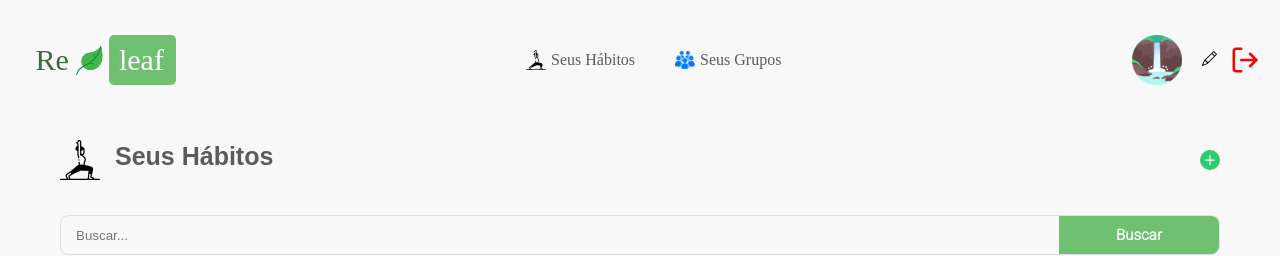
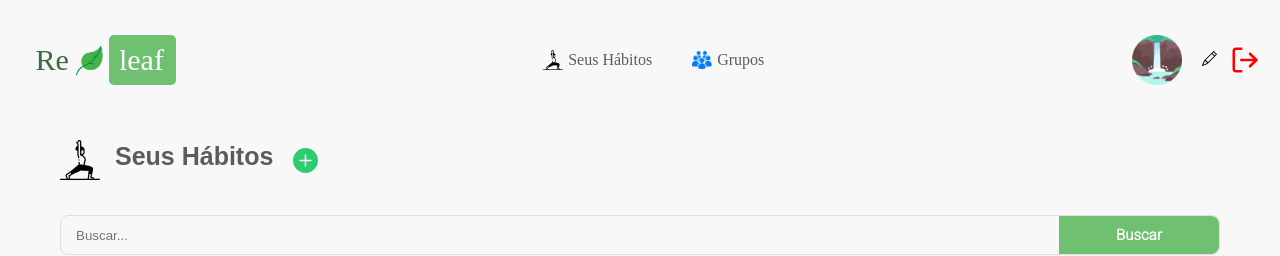
Before and after one commit to gabimirandaleal/gestao-de-habitos, a React (Create React App) app: page /dashboard in a window 1280 px wide. Shown: the top 256 px of the page. Built offline with nearby package versions, Linux system fonts and the light colour scheme; no server answers; sample sign-in values are in the browser's storage; a web font is replaced by a local one.

Commit message:
feat: animations

```diff
--- a/src/Components/CardActivity/style.js
+++ b/src/Components/CardActivity/style.js
@@ -1,4 +1,9 @@
-import styled from "styled-components";
+import styled, { keyframes } from "styled-components";
+
+const Anim = keyframes`
+from{transform:TranslateX(1500px)}
+to{transform:TranslateX(0px)}
+`;
 
 export const Cards = styled.div`
   display: flex;
@@ -18,6 +23,7 @@ export const Card = styled.div`
   border-radius: 10px 10px 0 0;
   background: var(--light-light-orange);
   margin-right: 1.4rem;
+  animation: ${Anim} 1s;
 `;
 
 export const Specs = styled.div`
--- a/src/Components/CardGoals/style.js
+++ b/src/Components/CardGoals/style.js
@@ -1,4 +1,9 @@
-import styled from "styled-components";
+import styled, { keyframes } from "styled-components";
+
+const Anim = keyframes`
+from{transform:TranslateX(1500px)}
+to{transform:TranslateX(0px)}
+`;
 
 export const Cards = styled.div`
   display: flex;
@@ -18,6 +23,7 @@ export const Card = styled.div`
   border-radius: 10px 10px 0 0;
   background: var(--light-light-red);
   margin-right: 1.4rem;
+  animation: ${Anim} 1s;
 `;
 
 export const Specs = styled.div`
--- a/src/Components/CardGroups/style.js
+++ b/src/Components/CardGroups/style.js
@@ -1,4 +1,10 @@
-import styled from "styled-components";
+import styled, { keyframes } from "styled-components";
+
+const Anim = keyframes`
+from{transform:scale(0)}
+to{transform:scale(1)}
+
+`;
 
 export const Container = styled.div`
   width: 255px;
@@ -14,8 +20,9 @@ export const Container = styled.div`
   color: var(--white);
   border-radius: 30px;
   margin-left: 10px;
+  transition: 0.5s;
   &:hover {
-    background: #47d3f1;
+    transform: scale(1.05);
   }
   .icone {
     position: absolute;
@@ -37,6 +44,7 @@ export const Container = styled.div`
     background-color: ${(props) =>
       props.color ? "var(--dark-orange)" : "#9E9E9E"};
   }
+  animation: ${Anim} 1s;
   @media (min-width: 768px) {
     height: 345px;
   }
--- a/src/Components/Groups/style.js
+++ b/src/Components/Groups/style.js
@@ -7,73 +7,81 @@ export const Conteiner = styled.div`
   background: var(--light-grey);
   height: 100vh;
   width: 100%;
-`
+`;
 
 export const Div = styled.div`
   padding: 20px 15px 40px 15px;
-  @media(min-width: 790px){
+  @media (min-width: 790px) {
     padding: 20px 60px 40px 60px;
   }
-`
+`;
 export const DivButton = styled.div`
   background: var(--light-grey);
   width: 100%;
   display: flex;
-  justify-content:center;
-    button{
+  justify-content: center;
+  button {
     width: 90%;
-      align-self:center;
+    align-self: center;
     margin-bottom: 25px;
   }
-`
+`;
 
 export const DivName = styled.div`
   width: 100%;
   display: flex;
-  justify-content: space-between;
-  align-items:center;
-  box-sizing:border-box;
+  justify-content: flex-start;
+  align-items: center;
+  box-sizing: border-box;
   margin-bottom: 10px;
   padding-bottom: 25px;
-  div{
+  div {
     display: flex;
     align-items: center;
-    justify-content:center;
+    justify-content: center;
   }
-  h3{
+  h3 {
     color: var(--dark-grey);
-    font-family: 'Sansita', sans-serif;
+    font-family: "Sansita", sans-serif;
     font-weight: 700;
     font-size: 25px;
-    margin-left:15px;
+    margin-left: 15px;
     padding-bottom: 8px;
   }
-  img{
+  img {
     margin-right: 10px;
   }
-  select{
+  select {
     color: var(--dark-grey);
-    font-family: 'Sansita', sans-serif;
+    font-family: "Sansita", sans-serif;
     font-weight: 700;
     font-size: 22px;
+  }
+  svg {
+    margin-left: 20px;
+  }
+  .cursor {
+    width: 25px;
+    height: 25px;
   }
 `;
 
 export const ContentBox = styled.div`
   display: flex;
+  justify-content: flex-start;
   flex-direction: column;
-    margin-bottom:20px;
+  margin-bottom: 20px;
   height: 100vh;
   background: var(--light-grey);
-    box-sizing:border-box;
-`
+  box-sizing: border-box;
+`;
 
 export const CardsBox = styled.div`
   display: flex;
   flex-wrap: wrap;
   justify-content: center;
   background: var(--light-grey);
-`
+`;
 
 export const NotCards = styled.div`
   height: 100vh;
@@ -81,8 +89,8 @@ export const NotCards = styled.div`
   display: flex;
   flex-direction: column;
   align-items: center;
-    h2{
+  h2 {
     font-size: 40px;
     font-family: "Sansita", sans-serif;
   }
-`
+`;
--- a/src/Components/Habits/style.js
+++ b/src/Components/Habits/style.js
@@ -1,5 +1,14 @@
-import styled from "styled-components";
+import styled, { keyframes } from "styled-components";
 
+const Anim = keyframes`
+from{transform:scale(0)}
+to{transform:scale(1)}
+`;
+const Appear = keyframes`
+from{opacity:0;
+transform:TranslateY(100px);}
+to{opacity:1;}
+`;
 export const Container = styled.div`
   background-color: var(--light-grey);
   width: 100%;
@@ -17,7 +26,7 @@ export const Div = styled.div`
 export const DivName = styled.div`
   width: 100%;
   display: flex;
-  justify-content: space-between;
+  justify-content: flex-start;
   align-items: center;
   box-sizing: border-box;
   margin-bottom: 10px;
@@ -34,6 +43,13 @@ export const DivName = styled.div`
     font-size: 25px;
     margin-left: 15px;
     padding-bottom: 8px;
+  }
+  svg {
+    margin-left: 20px;
+  }
+  .cursor {
+    width: 25px;
+    height: 25px;
   }
 `;
 export const Cards = styled.div`
@@ -56,6 +72,8 @@ export const Card = styled.div`
     props.color ? "var(--light-green)" : "var(--light-yellow)"};
   margin-right: 1.4rem;
   margin-left: 1.4rem;
+  transition: 1s;
+  animation: ${Anim} 1s;
 `;
 
 export const Specs = styled.div`
@@ -71,6 +89,7 @@ export const Specs = styled.div`
 export const Empty = styled.div`
   color: var(--dark-grey);
   margin-top: 2rem;
+  animation: ${Appear} 2s;
   img {
     width: 200px;
     height: 190px;
@@ -94,6 +113,8 @@ export const Title = styled.div`
   border-radius: 10px 10px 0 0;
   background: ${(props) =>
     props.color ? "var(--dark-medium-green)" : "var(--dark-yellow)"};
+  transition: 1s;
+
   img {
     width: 45px;
     height: 45px;
--- a/src/Pages/Dashboard/index.jsx
+++ b/src/Pages/Dashboard/index.jsx
@@ -1,78 +1,83 @@
-import { HeaderDashboard, ButtonsDashboard, UserBox, Container, Div } from "./style"
-import { useState } from "react"
-import Header from "../../Components/Header"
+import {
+  HeaderDashboard,
+  ButtonsDashboard,
+  UserBox,
+  Container,
+  Div,
+  Test,
+} from "./style";
+import { useState } from "react";
+import Header from "../../Components/Header";
 import { useDispatch } from "react-redux";
-import {logOutThunk} from "../../Store/modules/user/thunk"
+import { logOutThunk } from "../../Store/modules/user/thunk";
 import { FiLogOut } from "react-icons/fi";
 
-import GroupsImg from '../../assets/img/groups.png'
-import HabitsImg from '../../assets/img/habits.png'
+import GroupsImg from "../../assets/img/groups.png";
+import HabitsImg from "../../assets/img/habits.png";
 import CardUsuario from "../../Components/CardUsuario";
 import Habits from "../../Components/Habits";
 import GroupViewer from "../../Components/CardGroupViewer";
 import Groups from "../../Components/Groups";
 
 const Dashboard = () => {
-
-  const [isHabits,setIsHabits] = useState(true)
-  const [isGroup,setIsGroup] = useState(false)
-  const [isGroupCard, setIsgroupCard] = useState(false)
-  const [group, setGroup] = useState({})
-  const dispatch = useDispatch()
+  const [isHabits, setIsHabits] = useState(true);
+  const [isGroup, setIsGroup] = useState(false);
+  const [isGroupCard, setIsgroupCard] = useState(false);
+  const [group, setGroup] = useState({});
+  const dispatch = useDispatch();
 
   const groups = () => {
-    setIsGroup(true)
-    setIsHabits(false)
-    setIsgroupCard(false)
-  }
+    setIsGroup(true);
+    setIsHabits(false);
+    setIsgroupCard(false);
+  };
 
   const habits = () => {
-    setIsGroup(false)
-    setIsHabits(true)
-    setIsgroupCard(false)
-  }
+    setIsGroup(false);
+    setIsHabits(true);
+    setIsgroupCard(false);
+  };
   const groupViewer = () => {
-    console.log("oi")
-    setIsGroup(false)
-    setIsHabits(false)
-    setIsgroupCard(true)
-  }
+    setIsGroup(false);
+    setIsHabits(false);
+    setIsgroupCard(true);
+  };
 
   const logout = () => {
-    dispatch(logOutThunk())
-  }
+    dispatch(logOutThunk());
+  };
 
   return (
-
+    <Test>
       <Div>
         <HeaderDashboard>
-
-        <Header/>
-
+          <Header />
 
           <ButtonsDashboard>
             <ul>
-            <li onClick={() => habits()}><img src={HabitsImg} alt=''/><span>Seus Hábitos</span></li>
-            <li onClick={() => groups()}><img src={GroupsImg} alt=''/><span>Seus Grupos</span></li>
+              <li onClick={() => habits()}>
+                <img src={HabitsImg} alt="" />
+                <span>Seus Hábitos</span>
+              </li>
+              <li onClick={() => groups()}>
+                <img src={GroupsImg} alt="" />
+                <span>Grupos</span>
+              </li>
             </ul>
           </ButtonsDashboard>
           <UserBox>
-
-          <CardUsuario/>
-
+            <CardUsuario />
           </UserBox>
 
-        <FiLogOut className="cursor" onClick={logout}/>
-
+          <FiLogOut className="cursor" onClick={logout} />
         </HeaderDashboard>
         <Container>
-            {isHabits && <Habits></Habits> }
-            {isGroup && <Groups setGroup={setGroup} groupViewer={groupViewer}/> }
-            {isGroupCard && <GroupViewer group={group}/>}
+          {isHabits && <Habits></Habits>}
+          {isGroup && <Groups setGroup={setGroup} groupViewer={groupViewer} />}
+          {isGroupCard && <GroupViewer group={group} />}
         </Container>
-
       </Div>
-
-  )
-}
+    </Test>
+  );
+};
 export default Dashboard;
--- a/src/Pages/Dashboard/style.js
+++ b/src/Pages/Dashboard/style.js
@@ -1,5 +1,16 @@
-import styled from "styled-components";
+import { HideImage } from "@mui/icons-material";
+import styled, { keyframes } from "styled-components";
 
+const gradient = keyframes`
+0%{background-position:0% 5%}
+    100%{background-position:100% 96%}
+
+`;
+const hidden = keyframes`
+from{opacity:0;}
+
+to{opacity:1;}
+`;
 export const HeaderDashboard = styled.div`
   padding-right: 20px;
   padding-top: 20px;
@@ -116,12 +127,25 @@ export const Container = styled.div`
   display: flex;
   justify-content: center;
   width: 100%;
+
   /* @media (min-width:1190px){
       height: 90vh;
       } */
 `;
 
 export const Div = styled.div`
-  background-color: var(--light-grey);
+  background: var(--light-grey);
   height: 100vh;
+  animation: ${hidden} 4s;
 `;
+
+export const Test = styled.div`
+  background: linear-gradient(
+    307deg,
+    var(--white),
+    var(--dark-medium-green),
+    var(--light-green)
+  );
+  background-size: 600% 600%;
+  animation: ${gradient} 3s;
+`;
--- a/src/Pages/Login/style.js
+++ b/src/Pages/Login/style.js
@@ -1,4 +1,13 @@
-import styled from "styled-components";
+import styled, { keyframes } from "styled-components";
+
+const Appear = keyframes`
+from{opacity:0;
+  transform:TranslateX(100px)
+ }
+to{opacity:1;
+  transform:TranslateX(0px)
+ }
+`;
 
 export const Container = styled.div`
   overflow-x: hidden;
@@ -12,9 +21,8 @@ export const Div = styled.div`
   justify-content: center;
   height: 100vh;
   background-color: var(--light-grey);
-
+  animation: ${Appear} 1s;
 `;
-
 
 export const Form = styled.form`
   display: flex;
@@ -24,10 +32,10 @@ export const Form = styled.form`
   box-sizing: border-box;
   max-width: 400px;
 
-    button{
+  button {
     margin-top: 15px;
   }
-    input{
+  input {
     background-color: var(--white);
   }
 `;
--- a/src/Pages/Signup/style.js
+++ b/src/Pages/Signup/style.js
@@ -1,7 +1,17 @@
-import styled from "styled-components";
+import styled, { keyframes } from "styled-components";
+
+const Appaer = keyframes`
+from{opacity:0;
+  transform:TranslateX(-100px)
+ }
+to{opacity:1;
+  transform:TranslateX(0px)
+ }
+`;
 export const Container = styled.div`
   overflow-x: hidden;
   overflow-y: hidden;
+  background-color: var(--light-grey);
 `;
 export const Div = styled.div`
   background-color: var(--light-grey);
@@ -13,12 +23,13 @@ export const Div = styled.div`
   align-items: center;
   justify-content: center;
   padding: 0px 20px;
+  animation: ${Appaer} 1s;
+
   form {
     display: flex;
     flex-direction: column;
     width: 100%;
     max-width: 400px;
-
   }
   input {
     background: var(--white);
@@ -28,7 +39,7 @@ export const Div = styled.div`
     margin-top: 10px;
     margin-bottom: 20px;
   }
-  a{
+  a {
     display: flex;
     justify-content: center;
   }
```
Also changed, not shown: src/Pages/Home/index.jsx (+15 -7 lines), src/Pages/Home/style.js (+24 -2 lines). Lines whose indentation alone changed are shown as unchanged.
